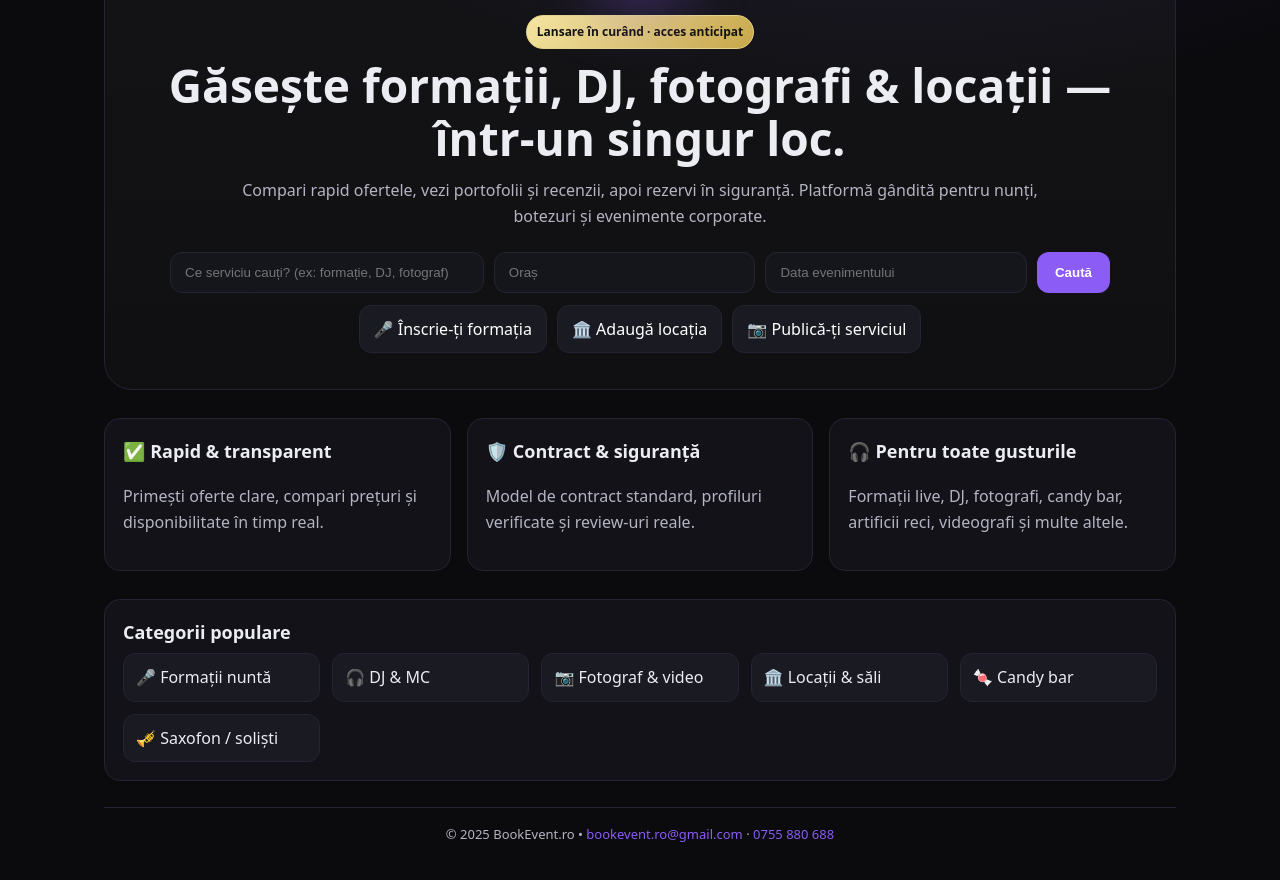
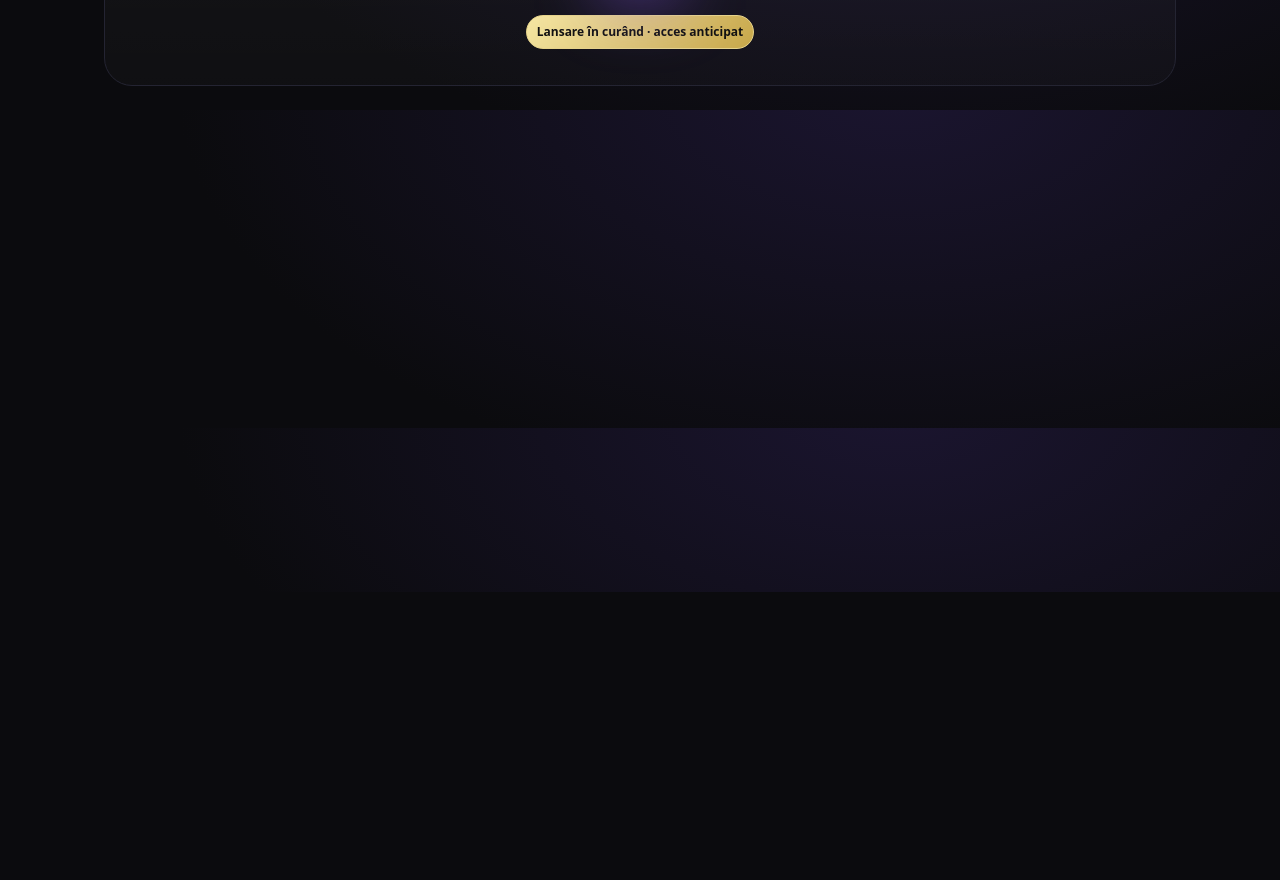
Before and after one commit to bookeventro/rork-bookyourevent---site-new, a website: page index.html in a window 1280 px wide. Shown: the part 208-1088 px from the top of the page. After the commit the page ends 800 px from the top, so only its background shows below. Drawn offline with Linux system fonts and the light colour scheme.

Commit message:
Update index.html

```diff
--- a/index.html
+++ b/index.html
@@ -73,61 +73,3 @@
         <div style="text-align:center">
           <span class="badge">Lansare în curând · acces anticipat</span>
         </div>
-
-        <h1>Găsește formații, DJ, fotografi & locații — într-un singur loc.</h1>
-        <p class="lead">
-          Compari rapid ofertele, vezi portofolii și recenzii, apoi rezervi în siguranță.
-          Platformă gândită pentru nunți, botezuri și evenimente corporate.
-        </p>
-
-        <!-- doar UI; fără backend deocamdată -->
-        <div class="search">
-          <input class="inp" placeholder="Ce serviciu cauți? (ex: formație, DJ, fotograf)">
-          <input class="inp" placeholder="Oraș">
-          <input class="inp" placeholder="Data evenimentului">
-          <button class="btn">Caută</button>
-        </div>
-
-        <div class="cta">
-          <a href="#">🎤 Înscrie-ți formația</a>
-          <a href="#">🏛️ Adaugă locația</a>
-          <a href="#">📷 Publică-ți serviciul</a>
-        </div>
-      </div>
-    </header>
-
-    <section class="grid">
-      <article class="card">
-        <h3>✅ Rapid & transparent</h3>
-        <p class="muted">Primești oferte clare, compari prețuri și disponibilitate în timp real.</p>
-      </article>
-      <article class="card">
-        <h3>🛡️ Contract & siguranță</h3>
-        <p class="muted">Model de contract standard, profiluri verificate și review-uri reale.</p>
-      </article>
-      <article class="card">
-        <h3>🎧 Pentru toate gusturile</h3>
-        <p class="muted">Formații live, DJ, fotografi, candy bar, artificii reci, videografi și multe altele.</p>
-      </article>
-    </section>
-
-    <section class="card">
-      <h3 style="margin-top:0">Categorii populare</h3>
-      <div class="cats">
-        <div class="pill">🎤 Formații nuntă</div>
-        <div class="pill">🎧 DJ & MC</div>
-        <div class="pill">📷 Fotograf & video</div>
-        <div class="pill">🏛️ Locații & săli</div>
-        <div class="pill">🍬 Candy bar</div>
-        <div class="pill">🎺 Saxofon / soliști</div>
-      </div>
-    </section>
-
-    <footer class="foot">
-      © 2025 BookEvent.ro •
-      <a href="mailto:bookevent.ro@gmail.com" style="color:#8b5cf6;text-decoration:none">bookevent.ro@gmail.com</a> ·
-      <a href="https://wa.me/40755880688" style="color:#8b5cf6;text-decoration:none">0755 880 688</a>
-    </footer>
-  </div>
-</body>
-</html>
```
